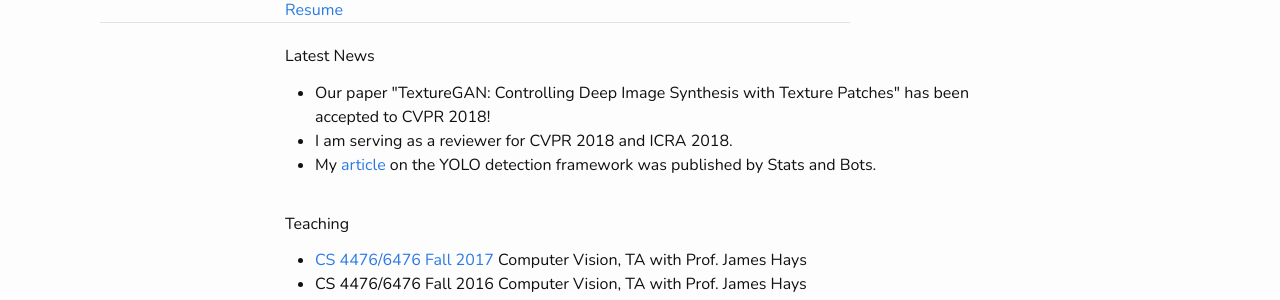
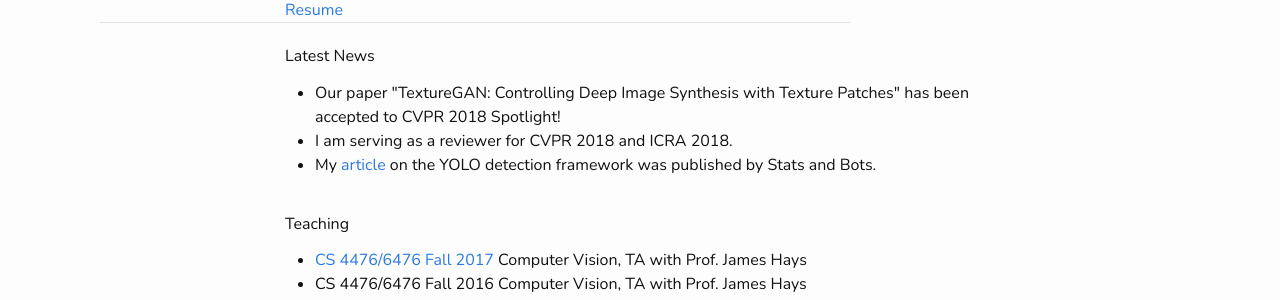
Before and after one commit to varunagrawal/varunagrawal.github.io, a Jekyll site: the page built from index.html, in a window 1280 px wide. Shown: the part 474-774 px from the top of the page. Built offline with Jekyll 4.4.1, drawn with Linux system fonts in a browser that asks for light colours; nearby versions of some CDN libraries.

Commit message:
added note about CVPR 2018 spotlight

```diff
--- a/index.html
+++ b/index.html
@@ -77,7 +77,7 @@ title: Varun Agrawal Online
             <h6>Latest News</h6>
             <div>
                 <ul>
-                    <li>Our paper "TextureGAN: Controlling Deep Image Synthesis with Texture Patches" has been accepted to CVPR 2018!</li>
+                    <li>Our paper "TextureGAN: Controlling Deep Image Synthesis with Texture Patches" has been accepted to CVPR 2018 Spotlight!</li>
                     <li>I am serving as a reviewer for CVPR 2018 and ICRA 2018.</li>
                     <li>My <a href="https://blog.statsbot.co/real-time-object-detection-yolo-cd348527b9b7">article</a> on the YOLO detection framework was published by Stats and Bots.</li>
                 </ul>
```
